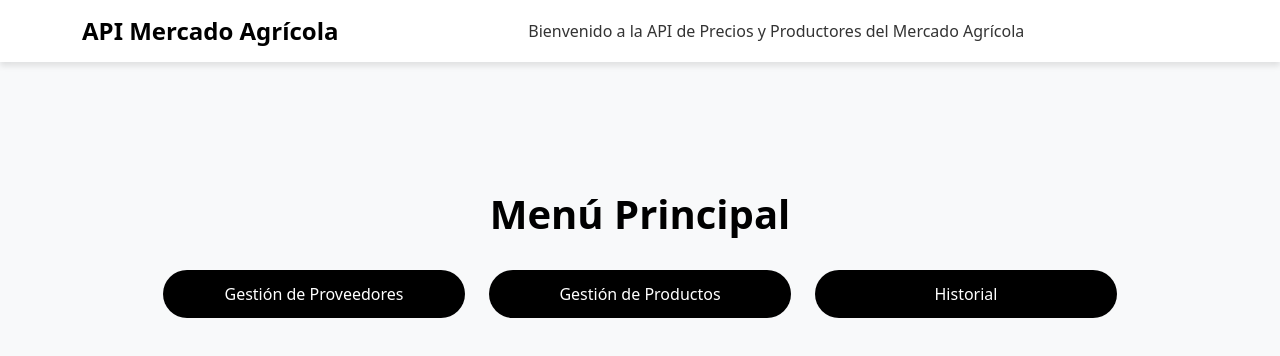
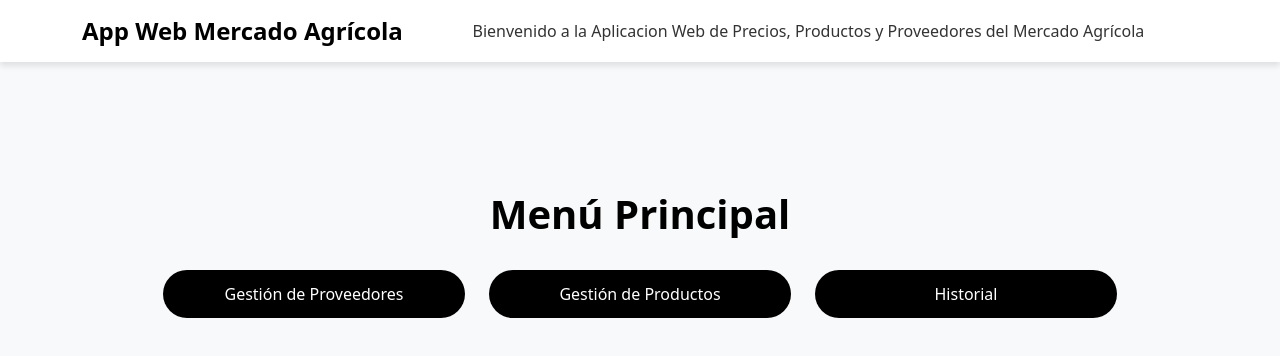
Before and after one commit to xangelmex11/PruebaWeb, a plain HTML site: page templates/menu.html in a window 1280 px wide. Drawn offline with nearby package versions, Linux system fonts and the light colour scheme.

Commit message:
Update menu.html

```diff
--- a/templates/menu.html
+++ b/templates/menu.html
@@ -51,13 +51,13 @@
     <!-- Barra de Navegación -->
     <nav class="navbar navbar-expand-lg">
         <div class="container">
-            <a class="navbar-brand">API Mercado Agrícola</a>
+            <a class="navbar-brand">App Web Mercado Agrícola</a>
             <button class="navbar-toggler" type="button" data-bs-toggle="collapse" data-bs-target="#navbarNav" aria-controls="navbarNav" aria-expanded="false" aria-label="Toggle navigation">
                 <span class="navbar-toggler-icon"></span>
             </button>
             <div class="collapse navbar-collapse justify-content-center" id="navbarNav">
                 <span class="navbar-text text-center">
-                    Bienvenido a la API de Precios y Productores del Mercado Agrícola
+                    Bienvenido a la Aplicacion Web de Precios, Productos y Proveedores del Mercado Agrícola
                 </span>
             </div>
         </div>
```
